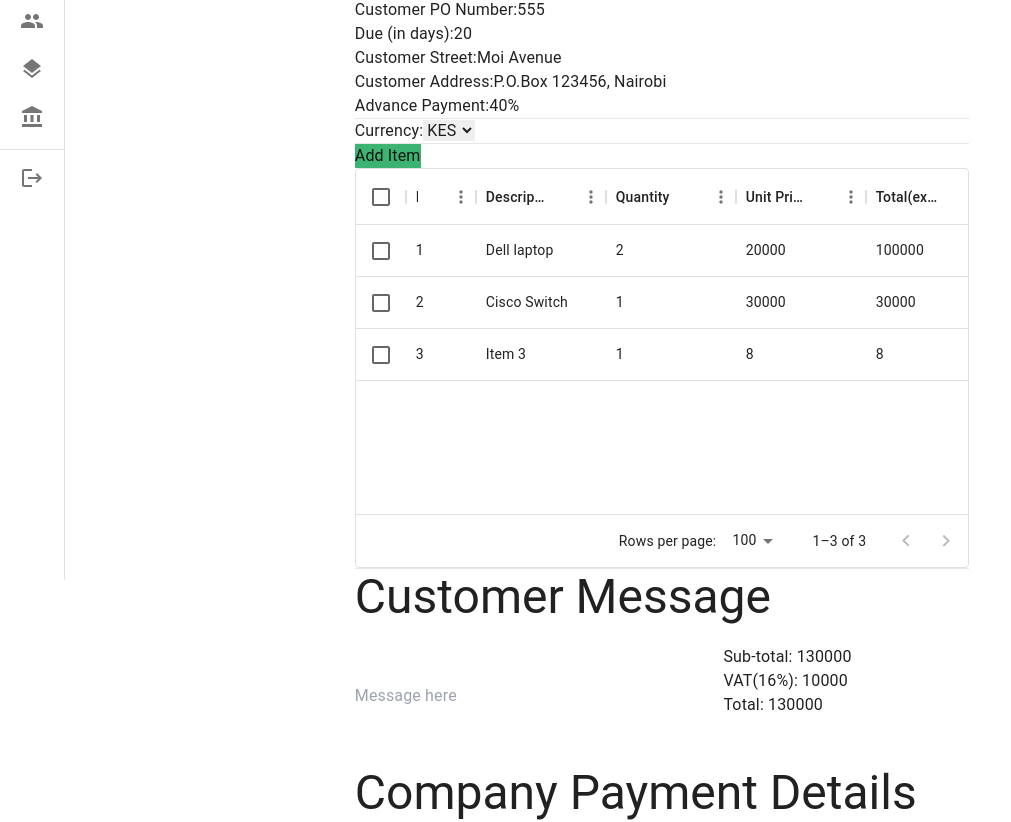
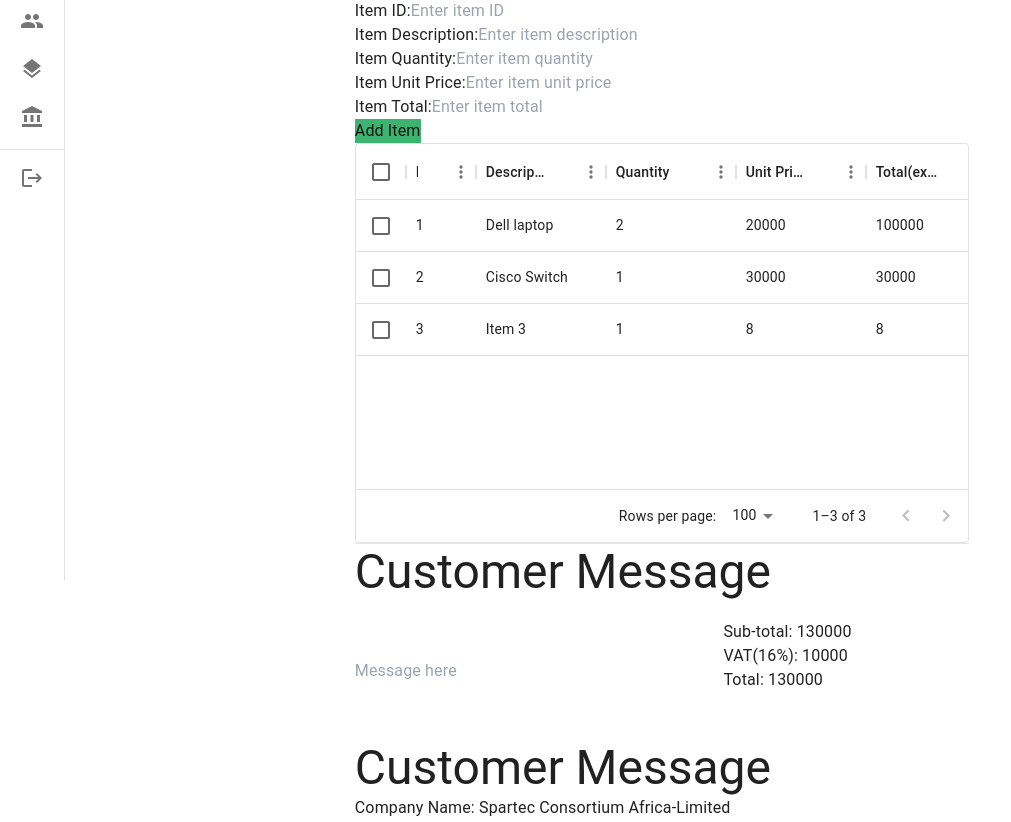
Before and after one commit to dohd/SCA-Track, a React (Create React App) app in the folder scainvoice/: page /invoice/new-in in a window 1280 px wide. Shown: the part 220-1042 px from the top of the page, without its empty margins (0-1011 px from the left). Built offline with nearby package versions, Linux system fonts and the light colour scheme.

Commit message:
broke down create-invoice to smaller bits for fucntionlaity

```diff
--- /dev/null
+++ b/scainvoice/src/components/CompanyPaymentDetails.jsx
@@ -0,0 +1,37 @@
+import React from 'react';
+import { Form } from 'react-bootstrap';
+import { Typography } from '@mui/material';
+
+const CompanyPaymentDetails = () => {
+  return (
+    <>
+     <Typography variant="h3">Customer Message</Typography>
+
+      <Form.Group controlId="companyName">
+        <Form.Label>Company Name: Spartec Consortium Africa-Limited</Form.Label>
+      </Form.Group>
+
+      <Form.Group controlId="bankName">
+        <Form.Label>Bank Name:</Form.Label>
+        <Form.Control type="text" placeholder="Enter bank name" />
+      </Form.Group>
+
+      <Form.Group controlId="accountNo">
+        <Form.Label>Account Number:</Form.Label>
+        <Form.Control type="text" placeholder="Enter account name" />
+      </Form.Group>
+
+      <Form.Group controlId="branch">
+        <Form.Label>Bank Branch:</Form.Label>
+        <Form.Control type="text" placeholder="Enter branch name" />
+      </Form.Group>
+
+      <Form.Group controlId="swift">
+        <Form.Label>Swift/sort/routing/Chips code/Fed wire:</Form.Label>
+        <Form.Control type="text" placeholder="-" />
+      </Form.Group>
+    </>
+  );
+};
+
+export default CompanyPaymentDetails;
--- /dev/null
+++ b/scainvoice/src/components/CustomerMessage.jsx
@@ -0,0 +1,62 @@
+import React from 'react';
+import { Typography, Box } from '@mui/material';
+
+const CustomerMessage = () => {
+  return (
+    <>
+      <Typography variant="h3">Customer Message</Typography>
+
+      <Box
+        sx={{
+          display: 'flex',
+          justifyContent: 'space-between',
+          alignItems: 'center',
+          height: 100,
+          flexDirection: 'row',
+          marginTop: '20px',
+          marginBottom: '20px',
+        }}
+      >
+        <Box
+          sx={{
+            justifyContent: 'space-between',
+            alignItems: 'center',
+            height: 100,
+            width: '50%',
+            display: 'flex',
+          }}
+        >
+          <input
+            style={{
+              width: '100%',
+              height: '100%',
+            }}
+            type="text"
+            id="custPONumber"
+            placeholder="Message here"
+          />
+        </Box>
+        <Box
+          sx={{
+            justifyContent: 'space-between',
+            alignItems: 'center',
+            height: 100,
+            width: '40%',
+            display: 'flex',
+          }}
+        >
+          <div
+            className="totals"
+            style={{ width: '100%', height: '100%', alignItems: 'center' }}
+          >
+            <h3>Sub-total: 130000</h3>
+            <h3>VAT(16%): 10000</h3>
+            <h2>Total: 130000</h2>
+          </div>
+        </Box>
+      </Box>
+    </>
+  );
+};
+
+export default CustomerMessage;
--- /dev/null
+++ b/scainvoice/src/components/ItemForm.jsx
@@ -0,0 +1,91 @@
+import React, { useState } from 'react';
+import { Form, Button } from 'react-bootstrap';
+
+const ItemForm = ({ onAddItem }) => {
+  const [newItem, setNewItem] = useState({
+    id: '',
+    description: '',
+    quantity: '',
+    unitPrice: '',
+    total: '',
+  });
+
+  const handleInputChange = (e) => {
+    const { name, value } = e.target;
+    setNewItem((prevItem) => ({ ...prevItem, [name]: value }));
+  };
+
+  const handleSubmit = (e) => {
+    e.preventDefault();
+    onAddItem(newItem);
+    setNewItem({
+      id: '',
+      description: '',
+      quantity: '',
+      unitPrice: '',
+      total: '',
+    });
+  };
+
+  return (
+    <>
+      <Form onSubmit={handleSubmit}>
+        <Form.Group controlId="itemId">
+          <Form.Label>Item ID:</Form.Label>
+          <Form.Control
+            type="text"
+            name="id"
+            placeholder="Enter item ID"
+            value={newItem.id}
+            onChange={handleInputChange}
+          />
+        </Form.Group>
+        <Form.Group controlId="itemdescription">
+          <Form.Label>Item Description:</Form.Label>
+          <Form.Control
+            type="text"
+            name="description"
+            placeholder="Enter item description"
+            value={newItem.description}
+            onChange={handleInputChange}
+          />
+        </Form.Group>
+        <Form.Group controlId="itemquantity">
+          <Form.Label>Item Quantity:</Form.Label>
+          <Form.Control
+            type="text"
+            name="quantity"
+            placeholder="Enter item quantity"
+            value={newItem.quantity}
+            onChange={handleInputChange}
+          />
+        </Form.Group>
+        <Form.Group controlId="itemprice">
+          <Form.Label>Item Unit Price:</Form.Label>
+          <Form.Control
+            type="text"
+            name="unitPrice"
+            placeholder="Enter item unit price"
+            value={newItem.unitPrice}
+            onChange={handleInputChange}
+          />
+        </Form.Group>
+        <Form.Group controlId="itemtotal">
+          <Form.Label>Item Total:</Form.Label>
+          <Form.Control
+            type="text"
+            name="total"
+            placeholder="Enter item total"
+            value={newItem.total}
+            onChange={handleInputChange}
+          />
+        </Form.Group>
+        <Button variant="secondary" type="submit" style={{ backgroundColor: '#3cb371' }}>
+          Add Item
+        </Button>
+      </Form>
+    </>
+  );
+};
+
+export default ItemForm;
--- a/scainvoice/src/pages/Invoice/CreateInvoice.jsx
+++ b/scainvoice/src/pages/Invoice/CreateInvoice.jsx
@@ -1,10 +1,13 @@
 import React, { useState } from 'react';
-import { Card, Form, Button,Modal } from 'react-bootstrap';
+import { Card, Form, Button } from 'react-bootstrap';
 import { DataGrid } from '@mui/x-data-grid';
-import { Typography,Box } from '@mui/material';
+import { Typography, Box } from '@mui/material';
+import ItemForm from '../../components/ItemForm';
+import CustomerMessage from '../../components/CustomerMessage';
+import CompanyPaymentDetails from '../../components/CompanyPaymentDetails';
 
 const CreateInvoice = () => {
- const [selectedCustomer, setSelectedCustomer] = useState('');
+  const [selectedCustomer, setSelectedCustomer] = useState('');
   const [newItem, setNewItem] = useState({
     id: '',
     description: '',
@@ -12,36 +15,29 @@ const CreateInvoice = () => {
     unitPrice: '',
     total: '',
   });
-
-
+  const [items, setItems] = useState([]);
 
   const handleCustomerChange = (event) => {
     setSelectedCustomer(event.target.value);
   };
 
-
-
   const handleAddItem = () => {
-   console.log("add");
-
-
+    const item = { ...newItem };
+    setItems((prevItems) => [...prevItems, item]);
+    setNewItem({
+      id: '',
+      description: '',
+      quantity: '',
+      unitPrice: '',
+      total: '',
+    });
   };
 
-
-
-
-
   const handleClearForm = () => {
-  console.log("clear")
-  };
-
-  const handleSaveItem = () => {
-    console.log("save")
-
+    console.log('clear');
   };
 
   const handleSaveForm = () => {
-    // Implement the logic to save the form data
     console.log('Form data saved:');
   };
 
@@ -59,185 +55,61 @@ const CreateInvoice = () => {
     { id: 3, description: 'Item 3', quantity: 1, unitPrice: 8, total: 8 },
   ];
 
+
+
+
+
   return (
     <Card style={{ width: '80%', marginLeft: '150px' }}>
       <Card.Body>
-        <Card.Title style={{fontFamily:'sans-serif',fontWeight:'bold',marginRight:"auto", marginLeft:"200px"}}>Invoice</Card.Title>
-        <Card.Subtitle  style={{fontFamily:'sans-serif',fontWeight:'bold',marginRight:"auto", marginLeft:"200px"}} className="mb-2 text-muted">Invoice Number: SCA-0056</Card.Subtitle>
+        <Card.Title style={{ fontFamily: 'sans-serif', fontWeight: 'bold', marginRight: 'auto', marginLeft: '200px' }}>
+          Invoice
+        </Card.Title>
+        <Card.Subtitle
+          style={{ fontFamily: 'sans-serif', fontWeight: 'bold', marginRight: 'auto', marginLeft: '200px' }}
+          className="mb-2 text-muted"
+        >
+          Invoice Number: SCA-0056
+        </Card.Subtitle>
         <hr />
-        <Form   style={{
-          height: 400,
-          width: "60%",
-          marginLeft: "auto",
-          marginRight: "auto",
-        }}>
-          <Form.Group controlId="billingTo"  style={{fontFamily:'sans-serif',fontWeight:'bold'}}>
+        <Form style={{ height: 400, width: '60%', marginLeft: 'auto', marginRight: 'auto' }}>
+          <Form.Group controlId="billingTo" style={{ fontFamily: 'sans-serif', fontWeight: 'bold' }}>
             <Form.Label>Billing To:</Form.Label>
-            <Form.Select
-              value={selectedCustomer}
-              onChange={handleCustomerChange}
-              aria-label="Billing To"
-            >
+            <Form.Select value={selectedCustomer} onChange={handleCustomerChange} aria-label="Billing To">
               <option value="">Select a customer</option>
               <option value="1">Sidan</option>
               <option value="2">Reddington</option>
               <option value="3">Reggs</option>
             </Form.Select>
           </Form.Group>
-
           <hr />
-
-          <Form.Group controlId="customerID" >
+          <Form.Group controlId="customerID">
             <Form.Label>Customer ID:</Form.Label>
             <Form.Control type="text" readOnly value="SCA-009" />
           </Form.Group>
-
-          <Form.Group controlId="customerPONumber">
-            <Form.Label>Customer PO Number:</Form.Label>
-            <Form.Control type="number" readOnly value="555" />
-          </Form.Group>
-
-          <Form.Group controlId="dueDays">
-            <Form.Label>Due (in days):</Form.Label>
-            <Form.Control type="number" readOnly value="20" />
-          </Form.Group>
-
-          <Form.Group controlId="customerStreet">
-            <Form.Label>Customer Street:</Form.Label>
-            <Form.Control type="text" readOnly value="Moi Avenue" />
-          </Form.Group>
-
-          <Form.Group controlId="customerAddress">
-            <Form.Label>Customer Address:</Form.Label>
-            <Form.Control type="text" readOnly value="P.O.Box 123456, Nairobi" />
-          </Form.Group>
-
-          <Form.Group controlId="advancePayment">
-            <Form.Label>Advance Payment:</Form.Label>
-            <Form.Control type="text" readOnly value="40%" />
-          </Form.Group>
-
+          {/* Rest of the form fields */}
           <hr />
-
-          <Form.Group controlId="currency">
-            <Form.Label>Currency:</Form.Label>
-            <Form.Control as="select">
-              <option value="ksh">KES</option>
-              <option value="usd">USD</option>
-              <option value="eur">EUR</option>
-              <option value="gbp">GBP</option>
-            </Form.Control>
-          </Form.Group>
-
-          {/* Line items section */}
-          <hr />
-          <Button variant="secondary" onClick={handleAddItem} style={{ backgroundColor: '#3cb371' }}>
-            Add Item
-          </Button>
-
-
-
-
-
-
+          <ItemForm />
+          {/* DataGrid and other components */}
           <div style={{ height: 400, width: '100%' }}>
             <DataGrid rows={rows} columns={columns} pageSize={5} checkboxSelection />
           </div>
-
-        <hr/>
-        <Typography variant="h3">Customer Message</Typography>
-
-<Box
-  sx={{
-    display: 'flex',
-    justifyContent: 'space-between',
-    alignItems: 'center',
-    height: 100,
-
-    flexDirection: 'row',
-    marginTop: '20px',
-    marginBottom: '20px',
-  }}
->
-  <Box
-    sx={{
-      justifyContent: 'space-between',
-      alignItems: 'center',
-      height: 100,
-      width: '50%',
-      display: 'flex',
-    }}
-  >
-    <input
-      style={{
-        width: '100%',
-        height: '100%',
-      }}
-      type="text"
-      id="custPONumber"
-      placeholder="Message here"
-      // value={custPONumber}
-      // onChange={(e) => setCustPONumber(e.target.value)}
-    />
-  </Box>
-  <Box
-  sx={{
-    justifyContent: "space-between",
-    alignItems: "center",
-    height: 100,
-    width: "40%",
-    display: "flex",
-  }}
->
-  <div className="totals" style={{ width: "100%", height: "100%", alignItems: "center" }}>
-    <h3>Sub-total: 130000</h3>
-    <h3>VAT(16%): 10000</h3>
-    <h2>Total: 130000</h2>
-  </div>
-</Box>
-
-</Box>
-<Typography variant="h3">Company Payment Details</Typography>
-
-<Form.Group controlId="companyName">
-  <Form.Label>Company Name:</Form.Label>
-  <Form.Control type="text" placeholder="Enter company name" />
-</Form.Group>
-
-<Form.Group controlId="bankName">
-  <Form.Label>Bank Name:</Form.Label>
-  <Form.Control type="text" placeholder="Enter bank name" />
-</Form.Group>
-
-<Form.Group controlId="accountNo">
-  <Form.Label>Account Number:</Form.Label>
-  <Form.Control type="text" placeholder="Enter account name" />
-</Form.Group>
-<Form.Group controlId="branch">
-  <Form.Label>Bank Branch:</Form.Label>
-  <Form.Control type="text" placeholder="Enter branch name" />
-</Form.Group>
-<Form.Group controlId="swift">
-  <Form.Label>Swift/sort/routing/Chips code/Fed wire:</Form.Label>
-  <Form.Control type="text" placeholder="-" />
-</Form.Group>
-<hr/>
-<div style={{ display: 'flex', justifyContent: 'flex-end', marginTop: '20px' }}>
+          <hr />
+          <CustomerMessage />
+          <CompanyPaymentDetails />
+          <hr />
+          <div style={{ display: 'flex', justifyContent: 'flex-end', marginTop: '20px' }}>
             <Button variant="outline-secondary" onClick={handleClearForm} style={{ backgroundColor: '#3cb371' }}>
               Clear Form
             </Button>
             <Button variant="outline-primary" onClick={handleSaveForm} style={{ marginLeft: '10px', backgroundColor: '#3cb371' }}>
               Save Form
             </Button>
-            <Button variant="primary"  style={{ marginLeft: '10px' , backgroundColor: '#3cb371' }}>
+            <Button variant="primary" style={{ marginLeft: '10px', backgroundColor: '#3cb371' }}>
               Save as PDF
             </Button>
           </div>
         </Form>
-
-
-
-
       </Card.Body>
     </Card>
   );
--- a/scainvoice/src/pages/distributors/CreateDistributor.jsx
+++ b/scainvoice/src/pages/distributors/CreateDistributor.jsx
@@ -91,7 +91,7 @@ export default function CreateDistributor() {
         <div>
           <label htmlFor="custName">Distributor Email: </label>
           <input
-            type="text"
+            type="email"
             id="distEmail"
             placeholder="enter distributor email"
             {...register("distEmail", { required: true })}
@@ -115,7 +115,7 @@ export default function CreateDistributor() {
         <div>
           <label htmlFor="telephone">Telephone: </label>
           <input
-            type="text"
+            type="phone"
             id="dtelephone"
             placeholder="0723543332"
             {...register("dtelephone", {
```
Also changed, not shown: scainvoice/src/index.js (+9 -1 lines), scainvoice/src/pages/Invoice/TableForm.jsx (added, +9 -0 lines), scainvoice/src/pages/home/Home.jsx (+13 -3 lines).
